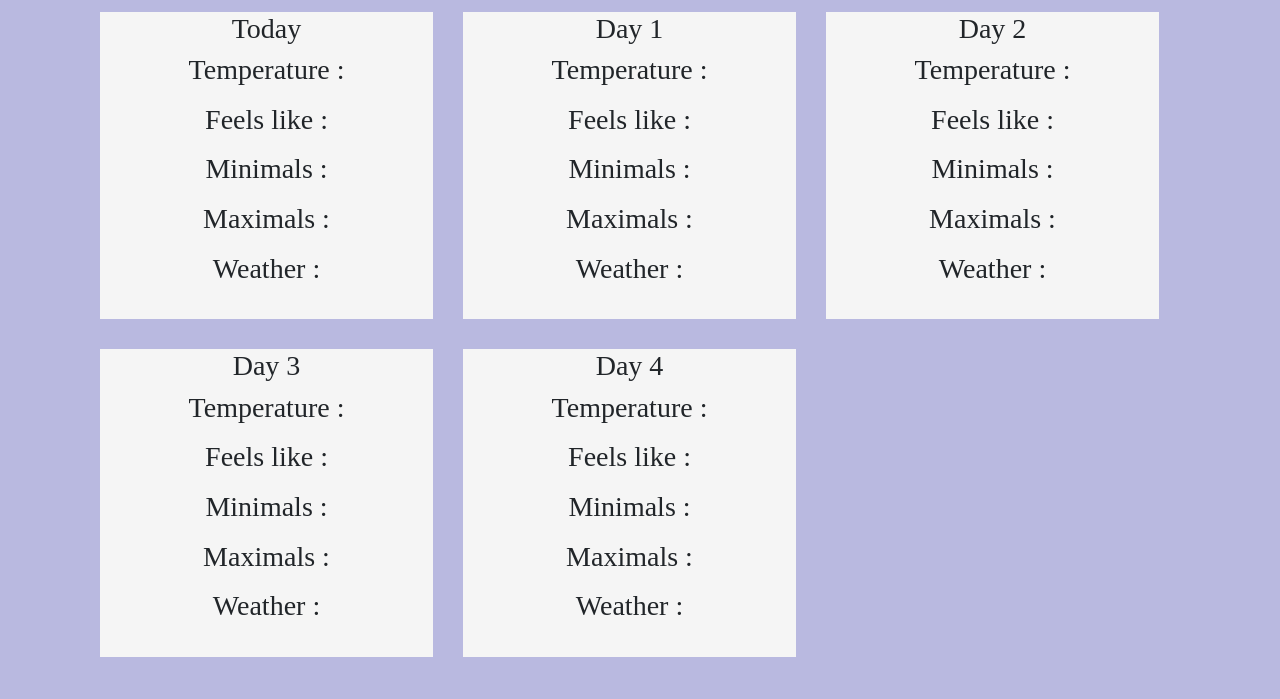
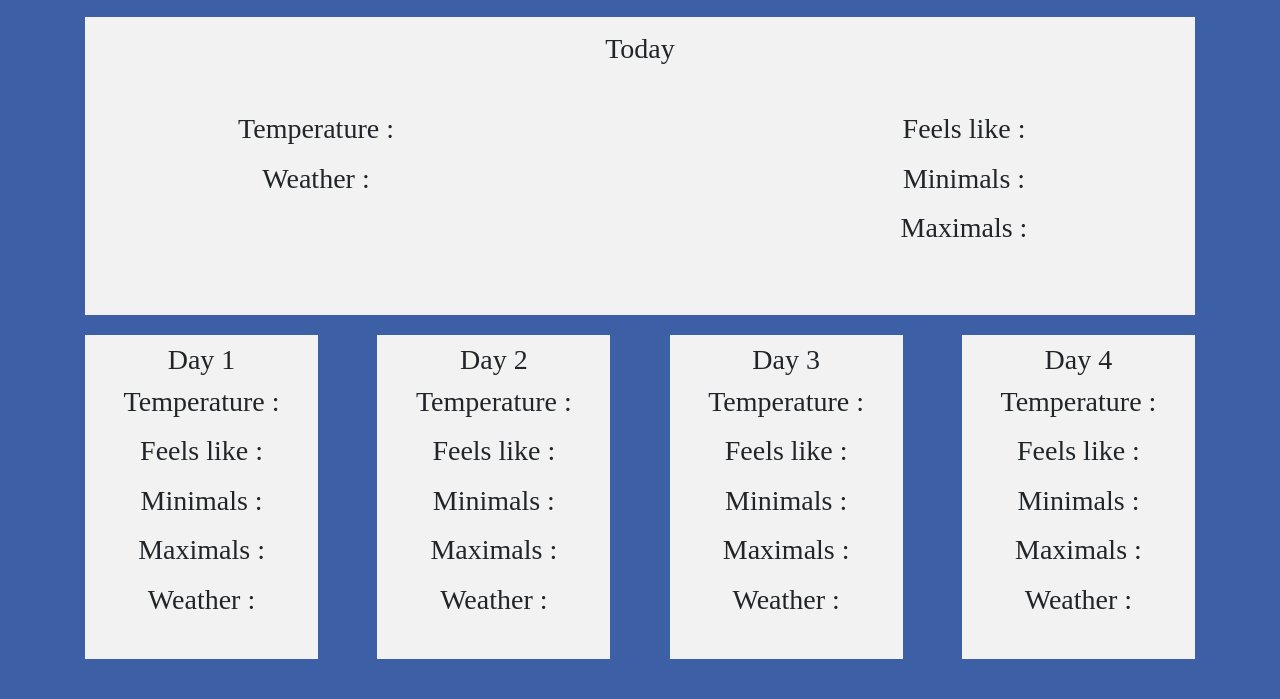
Before and after one commit to LeaDalibard/ajax-weather-api, a plain HTML site: page index.html in a window 1280 px wide. Shown: the part 138-837 px from the top of the page. Before the commit the page ends 810 px from the top, so only its background shows below. Drawn offline with nearby package versions, Linux system fonts and the light colour scheme; a script that the page names is missing.

Commit message:
Putting info in differents block in css and trying to improve padding and displau

```diff
--- a/index.html
+++ b/index.html
@@ -36,23 +36,27 @@
         </section>
 
         <section class="result">
-              <div class="day medium">
+            <div class="day main">
                 <h3 id="day-0">Today</h3>
-                  <div class="temp">
+                <div class="left">
+
                     <h3> Temperature :</h3>
                     <p id="temp-0"></p>
+                    <h3>Weather :</h3>
+                    <p id="weather-0"></p>
+                    <img id="icons-0" src="" alt="">
+                </div>
+                <div class="right">
                     <h3> Feels like :</h3>
                     <p id="feels_like-0"></p>
                     <h3>Minimals :</h3>
                     <p id="temp_min-0"></p>
                     <h3>Maximals :</h3>
                     <p id="temp_max-0"></p>
-                      <h3>Weather :</h3>
-                      <p id="weather-0"></p>
-                      <img id="icons-0"src="" alt="">
                 </div>
             </div>
-              <div class="day medium">
+            <div class="second d-flex justify-content-between">
+                <div class="day medium p-2">
                     <h3 id="day-1">Day 1</h3>
                     <div class="temp">
                         <h3> Temperature :</h3>
@@ -65,10 +69,10 @@
                         <p id="temp_max-1"></p>
                         <h3>Weather :</h3>
                         <p id="weather-1"></p>
-                      <img id="icons-1"src="" alt="">
+                        <img id="icons-1" src="" alt="">
                     </div>
                 </div>
-              <div class="day medium">
+                <div class="day medium p-2">
                     <h3 id="day-2">Day 2</h3>
                     <div class="temp">
                         <h3> Temperature :</h3>
@@ -81,10 +85,10 @@
                         <p id="temp_max-2"></p>
                         <h3>Weather :</h3>
                         <p id="weather-2"></p>
-                      <img id="icons-2"src="" alt="">
+                        <img id="icons-2" src="" alt="">
                     </div>
                 </div>
-              <div class="day medium">
+                <div class="day medium p-2">
                     <h3 id="day-3">Day 3</h3>
                     <div class="temp">
                         <h3> Temperature :</h3>
@@ -97,10 +101,10 @@
                         <p id="temp_max-3"></p>
                         <h3>Weather :</h3>
                         <p id="weather-3"></p>
-                      <img id="icons-3"src="" alt="">
+                        <img id="icons-3" src="" alt="">
                     </div>
                 </div>
-              <div class="day medium">
+                <div class="day medium p-2">
                     <h3 id="day-4">Day 4</h3>
                     <div class="temp">
                         <h3> Temperature :</h3>
@@ -113,9 +117,12 @@
                         <p id="temp_max-4"></p>
                         <h3>Weather :</h3>
                         <p id="weather-4"></p>
-                      <img id="icons-4"src="" alt="">
+                        <img id="icons-4" src="" alt="">
                     </div>
                 </div>
+            </div>
+
+
 
         </section>
 
--- a/style.css
+++ b/style.css
@@ -1,6 +1,6 @@
 body {
     font: 100% "Avenir", SansSerif;
-    background-color: #b9b9e0;
+    background-color: #3C5FA6;
     margin: 20px;
     padding: 20px;
     background-size: 550px 550px, 350px 350px, 250px 250px, 150px 150px;
@@ -18,11 +18,44 @@ body {
 }
 
 @media only screen and (min-width: 768px) {
+    div.second{
+        width: 100%;
+    }
     div.medium {
+        width: 21%;
+        background-color: #F2F2F2;
+        padding: 15px;
+    }
+    div.main {
         float: left;
+        width: 100%;
+        margin-top: 20px;
+        margin-bottom: 20px;
+        background-color: #F2F2F2;
+        padding: 15px;
+
+    }
+    .main div {
+        page-break-inside: avoid;
+        font-size: 15px;
+        line-height: 1.6;
+        margin-bottom: 1.6em;
+        margin-top: 1.6em;
+        max-width: 100%;
+        overflow: auto;
+        padding: 1em 1.5em;
+        display: block;
+        word-wrap: break-word
+    }
+    .main div.left {
+        float: left;
+        width: 40%;
         display: inline;
-        width: 30%;
-        margin: 15px;
-        background-color: whitesmoke;
     }
+    .main div.right {
+        float: right;
+        width: 40%;
+        display: inline;
+    }
+
 }
```
Lines whose indentation alone changed are shown as unchanged.
